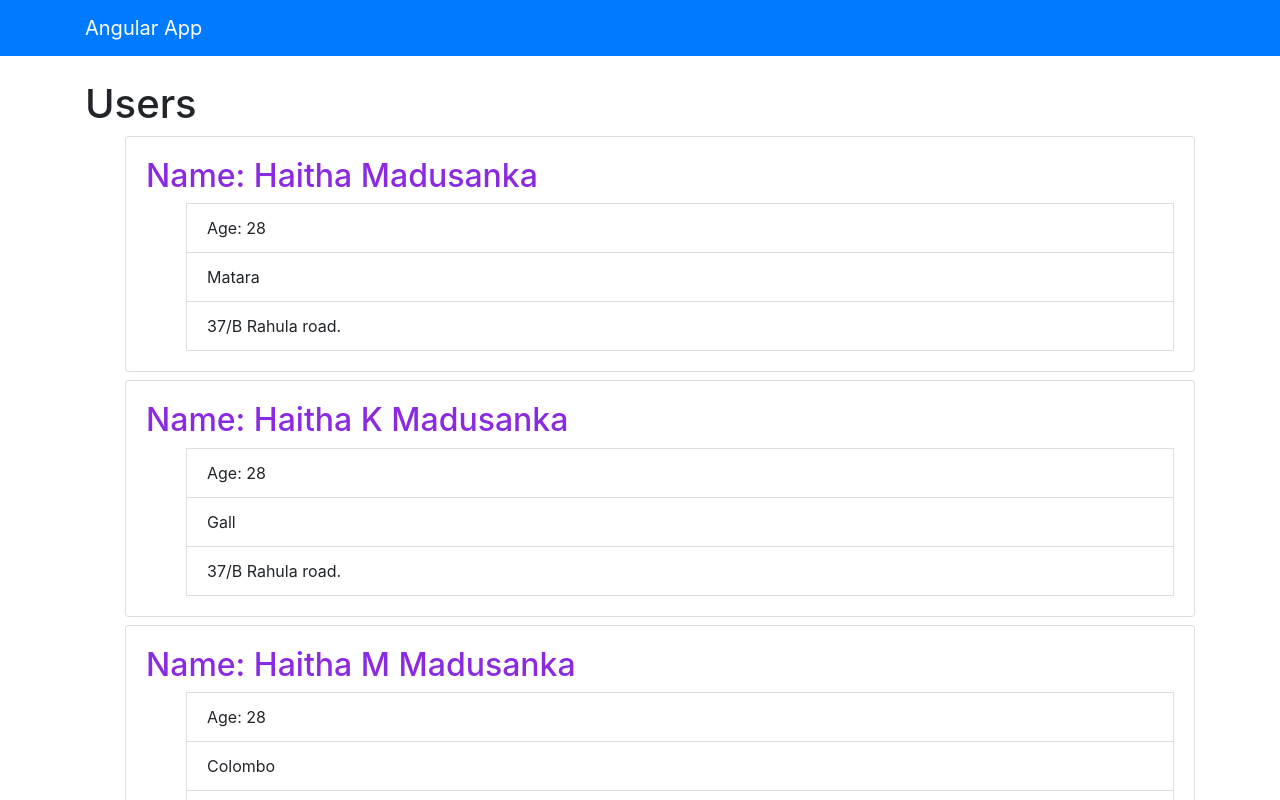
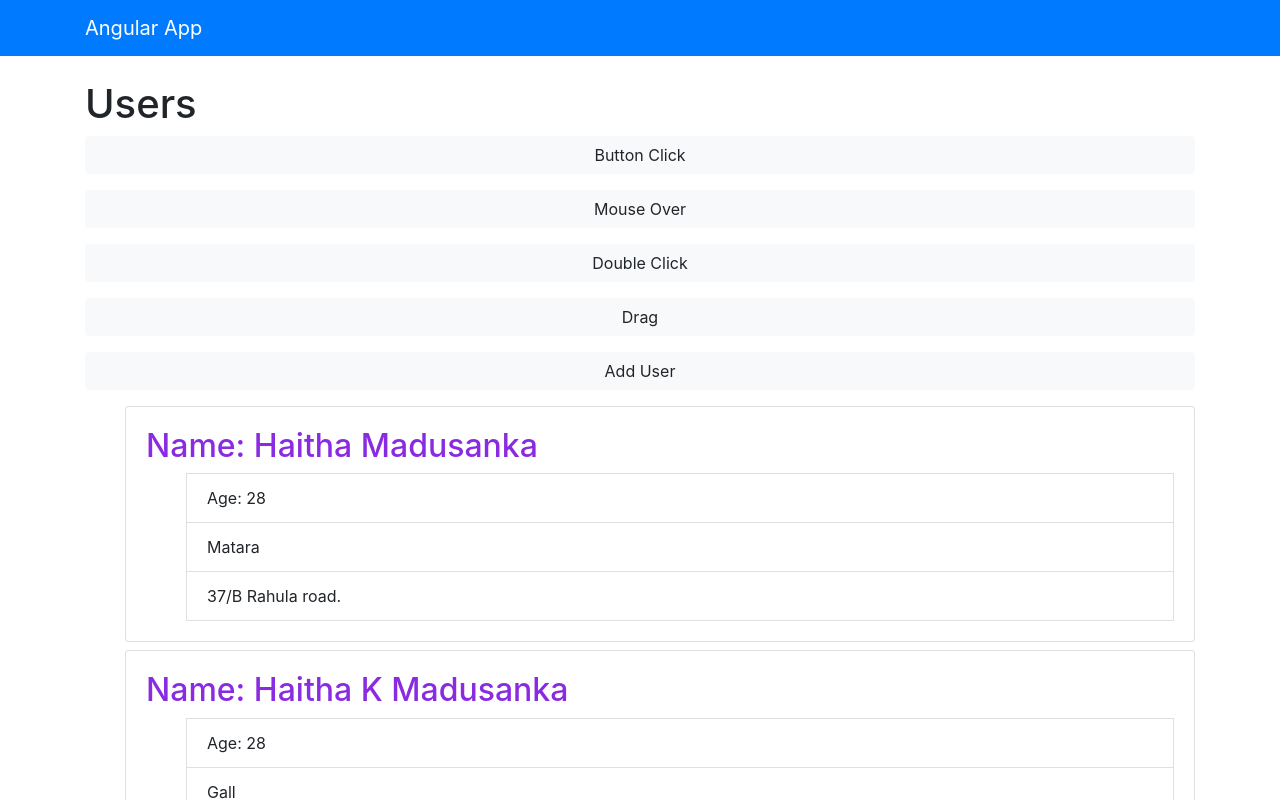
Before and after one commit to hasithaAlex/angular-front-back, an Angular app: page / in a window 1280 px wide. Shown: the top 800 px of the page. Built offline with nearby package versions, Linux system fonts and the light colour scheme.

Commit message:
iniial commit

```diff
--- a/src/app/components/user/user.component.html
+++ b/src/app/components/user/user.component.html
@@ -1,5 +1,15 @@
 <h1>Users</h1>
-<!-- <ul *ngIf="users.length > 0;else noUsers"> -->
+
+<button class="btn btn-light btn-block mb-3" [disabled]="!enableAdd" (click)="fireEvent($event)">Button Click</button>
+<button class="btn btn-light btn-block mb-3" [disabled]="!enableAdd" (mouseover)="fireEvent($event)">Mouse Over</button>
+<button class="btn btn-light btn-block mb-3" [disabled]="!enableAdd" (dblclick)="fireEvent($event)">Double Click</button>
+<button class="btn btn-light btn-block mb-3" [disabled]="!enableAdd" (drag)="fireEvent($event)">Drag</button>
+
+<button class="btn btn-light btn-block mb-3" [disabled]="!enableAdd" (click)="addUser({
+    firstName : 'Kavindu',
+    lastName : 'Sudara'
+})">Add User</button>
+
 <ul class="list-unstyle" *ngIf="loaded && users?.length > 0">
     <li *ngFor="let user of users" class="card card-body mb-2">
         <h2>Name: {{user.firstName}} {{user.lastName}}</h2>
@@ -11,7 +21,5 @@
     </li>
 </ul>
 
-<!-- <ng-template #noUsers> No users found!!</ng-template> -->
 <h4 *ngIf="users?.length == 0"> No users found! </h4>
-
 <h4 *ngIf="!loaded"> Loding Users!! </h4>
--- a/src/app/components/user/user.component.ts
+++ b/src/app/components/user/user.component.ts
@@ -12,9 +12,9 @@ export class UserComponent implements OnInit{
     users: User[];
     showExtended: boolean = true;
     loaded: boolean = false;
+    enableAdd: boolean = true;
 
     constructor(){
-
     }
 
     ngOnInit(): void {
@@ -62,4 +62,9 @@ export class UserComponent implements OnInit{
     addUser(user: User){
         this.users.push(user);
     }
+
+    fireEvent(e){
+        console.log('Event fired!!'+e);
+    }
+
 }
```
